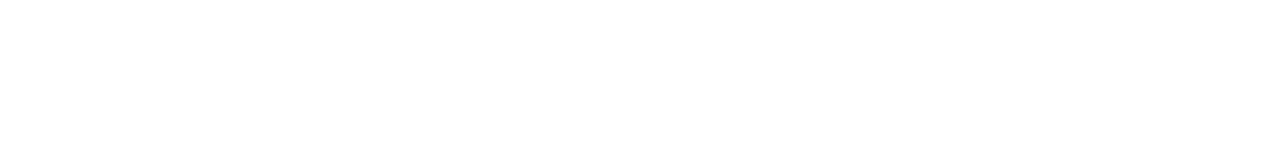
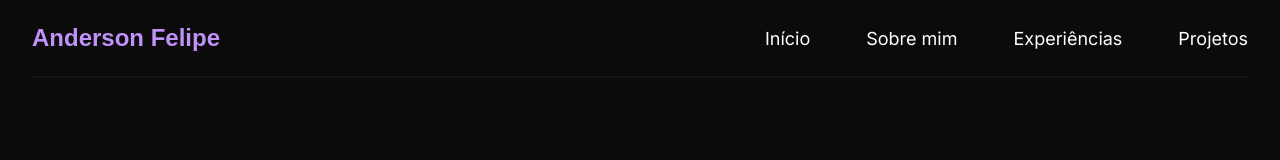
Before and after one commit to felipeerosdev/desafio-013, a plain HTML site: page index.html in a window 1280 px wide. Drawn offline with Linux system fonts and the light colour scheme; a web font is replaced by a local one.

Commit message:
style(header):finished style header

```diff
--- a/css/header.css
+++ b/css/header.css
@@ -0,0 +1,24 @@
+.header{
+  /* padding: 24px 0; */
+  border-bottom: 2px solid var(--dark-30);
+}
+.header__wrapper{
+  display: flex;
+  justify-content: space-between;
+  align-items: center;
+  padding: 24px 0;
+}
+.header__title{
+  font-size: 24px;
+  color: var(--brand-color);
+}
+.nav__list{
+  display: flex;
+  gap: 56px;
+  list-style-type: none;
+}
+.list__item{
+  color: var(--white);
+  text-decoration: none;
+  font-size: 18px;
+}
--- a/css/main.css
+++ b/css/main.css
@@ -1,6 +1,12 @@
 body{
   font-family: "Inter",sans-serif;
+  background-color: var(--dark-10);
 }
 h1,h2,h3,h4,h5,h6 {
   font-family: "Preahvihear", sans-serif;
 }
+.wrapper{
+  margin: 0 auto;
+  max-width: 1216px;
+  width: 100%;
+}
--- a/index.html
+++ b/index.html
@@ -10,8 +10,25 @@
   <link rel="stylesheet" href="/css/reset.css">
   <link rel="stylesheet" href="/css/root.css">
   <link rel="stylesheet" href="/css/main.css">
+  <link rel="stylesheet" href="/css/header.css">
 </head>
 <body>
-
+  <div class="wrapper">
+    <header class="header">
+      <div class="header__wrapper">
+        <div>
+          <h1 class="header__title">Anderson Felipe</h1>
+        </div>
+        <nav class="header__nav">
+          <ul class="nav__list">
+            <li><a href="#" class="list__item">Início</a></li>
+            <li><a href="#" class="list__item">Sobre mim</a></li>
+            <li><a href="#" class="list__item">Experiências</a></li>
+            <li><a href="#" class="list__item">Projetos</a></li>
+          </ul>
+        </nav>
+      </div>
+    </header>
+  </div>
 </body>
 </html>
```
